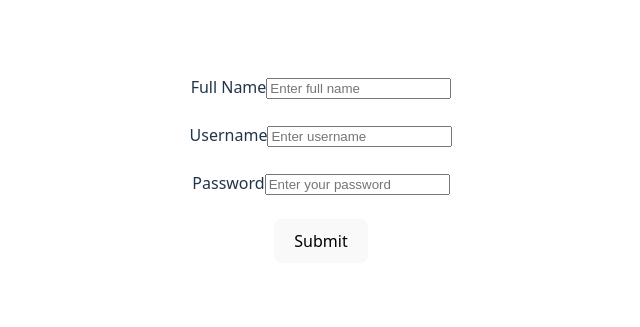
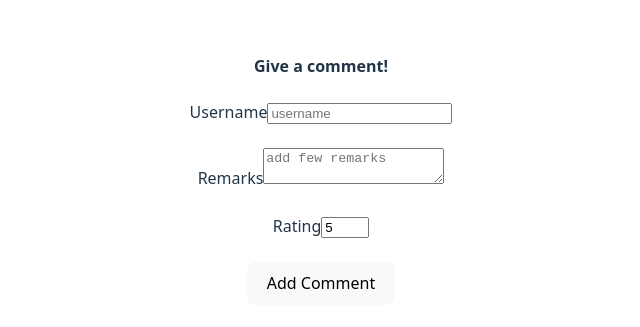
Before and after one commit to CrysPy-SAM/REACT-STATE-CLASS2, a React (Vite) app: page / in a window 1280 px wide. Shown: the part 231-558 px from the top of the page, without its empty margins (319-959 px from the left). Built offline with nearby package versions, Linux system fonts and the light colour scheme.

Commit message:
assign Forms

```diff
--- a/src/App.jsx
+++ b/src/App.jsx
@@ -1,13 +1,15 @@
 // import { useState } from 'react';
 import './App.css';
 import Form from '../Form';
+import CommentsForm from './CommentForm';
 // import TodoList from './TodoList';
 // import Lottery from './Lottery';
 
 function App() {
   return (
     <>
-     <Form/>
+     <CommentsForm/>
+
     </>
   );
 }
--- /dev/null
+++ b/src/CommentForm.jsx
@@ -0,0 +1,69 @@
+import { useState } from "react";
+
+export default function CommentsForm() {
+    let [formData, setFormData] = useState({
+        username: "",
+        remark: "",
+        rating: 5
+    });
+
+    let handleInputChange = (event) => {
+        setFormData((currData) => {
+            return { ...currData, [event.target.name]: event.target.value };
+        });
+    };
+
+    let handleSubmit = (event) => {
+        event.preventDefault();
+        console.log(formData);
+        setFormData( {
+        username: "",
+        remark: "",
+        rating: 5
+    }
+        )
+    };
+
+    return (
+        <div>
+            <h4>Give a comment!</h4>
+            <form onSubmit={handleSubmit}>
+                <label htmlFor="username">Username</label>
+                <input
+                    placeholder="username"
+                    type="text"
+                    name="username"
+                    value={formData.username}
+                    onChange={handleInputChange}
+                    id="username"
+                />
+                <br /><br />
+
+                <label htmlFor="remark">Remarks</label>
+                <textarea
+                    name="remark"
+                    value={formData.remark}
+                    placeholder="add few remarks"
+                    onChange={handleInputChange}
+                    id="remark"
+                />
+                <br /><br />
+
+                <label htmlFor="rating">Rating</label>
+                <input
+                    placeholder="rating"
+                    type="number"
+                    min={1}
+                    max={5}
+                    name="rating"
+                    value={formData.rating}
+                    onChange={handleInputChange}
+                    id="rating"
+                />
+                <br /><br />
+
+                <button type="submit">Add Comment</button>
+            </form>
+        </div>
+    );
+}
```
